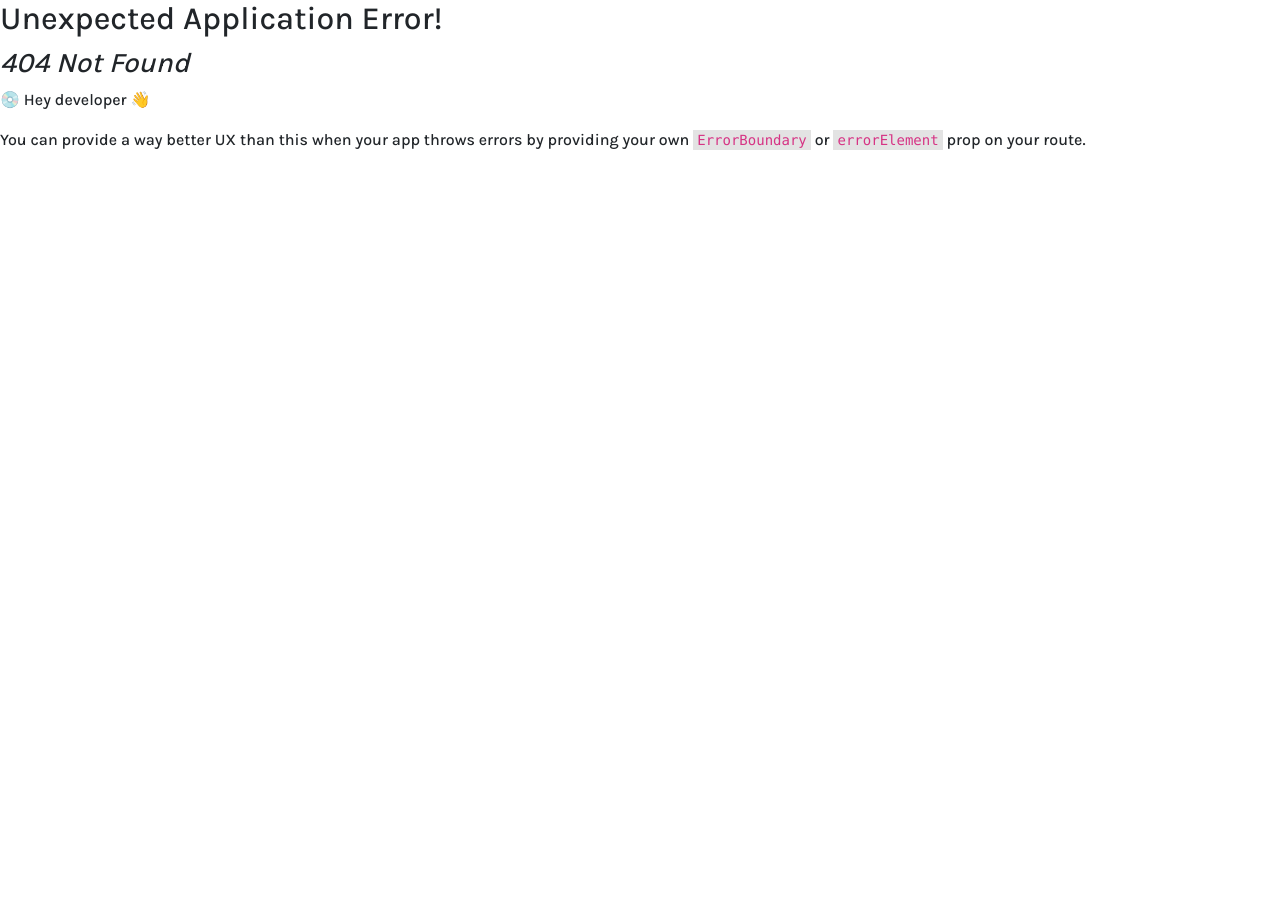
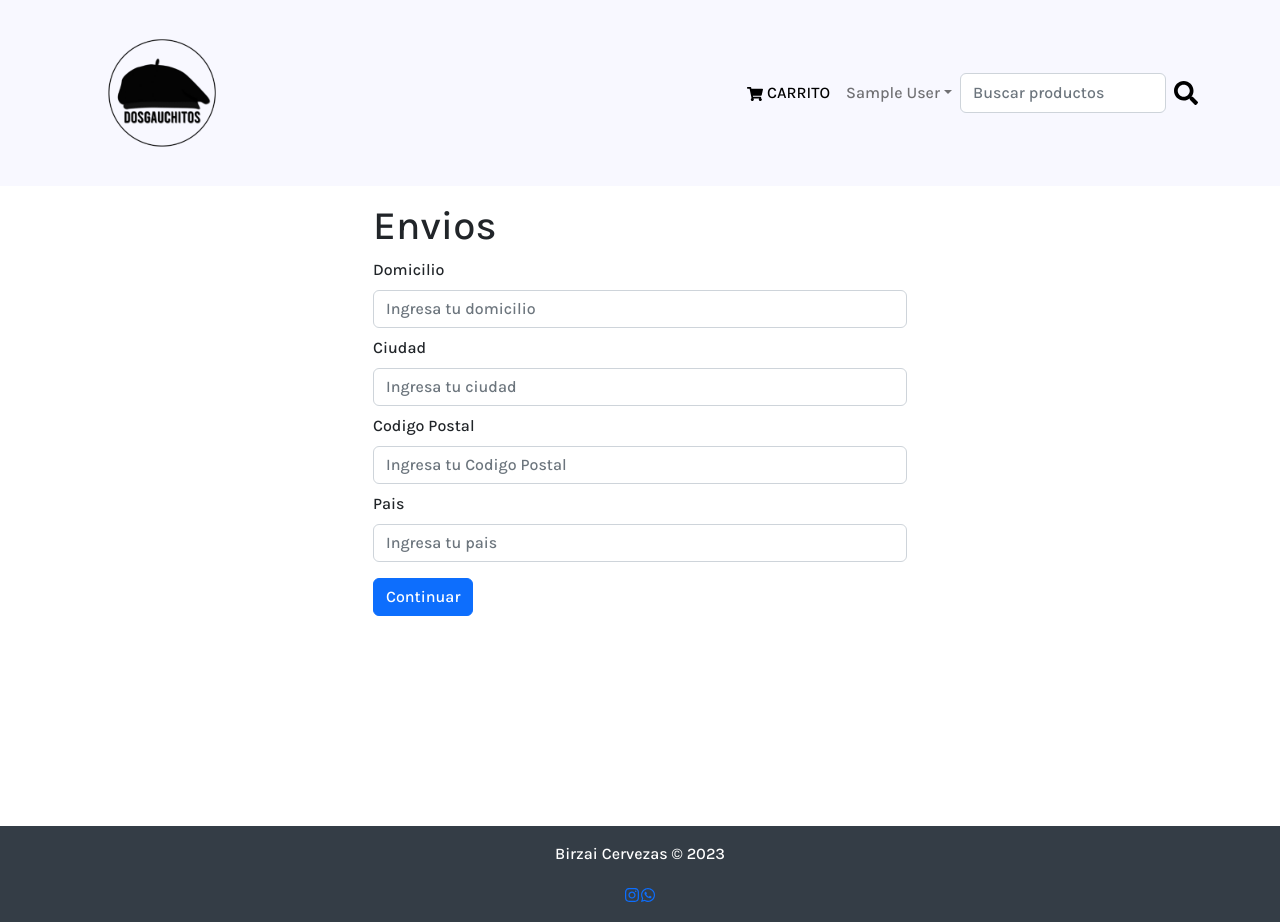
Before and after one commit to jimenezmateo44/Ecommerce-PPS2, a React (Create React App) app in the folder frontend/: page /shipping in a window 1280 px wide. Before the commit this address had no page. Before the commit the page ends 800 px from the top, so only its background shows below. Built offline with nearby package versions, Linux system fonts and the light colour scheme; sample sign-in values are in the browser's storage.

Commit message:
-- register auth improvement --

```diff
--- /dev/null
+++ b/frontend/src/components/PrivateRoute.jsx
@@ -0,0 +1,11 @@
+import { Outlet, Navigate } from 'react-router-dom';
+import { useSelector } from 'react-redux';
+
+
+const PrivateRoute = () => {
+    const { userInfo } = useSelector(state => state.auth)
+
+    return userInfo ? <Outlet /> : <Navigate to="/login" replace />
+}
+
+export default PrivateRoute;
--- a/frontend/src/index.js
+++ b/frontend/src/index.js
@@ -12,11 +12,13 @@ import 'bootstrap/dist/css/bootstrap.min.css';
 import './assets/styles/index.css';
 import App from './App';
 import reportWebVitals from './reportWebVitals';
+import PrivateRoute from './components/PrivateRoute.jsx';
 import HomeScreen from './screens/HomeScreen';
 import ProductScreen from './screens/ProductScreen';
 import CartScreen from './screens/CartScreen.jsx';
 import LoginScreen from './screens/LoginScreen.jsx';
 import RegisterScreen from './screens/RegisterScreen.jsx';
+import ShippingScreen from './screens/ShippingScreen.jsx';
 
 const router = createBrowserRouter(
   createRoutesFromElements(
@@ -26,6 +28,12 @@ const router = createBrowserRouter(
       <Route path="/cart" element={<CartScreen />} />
       <Route path="/login" element={<LoginScreen />} />
       <Route path="/register" element={<RegisterScreen />} />
+
+
+      <Route path='' element={<PrivateRoute />}>
+        <Route path="/shipping" element={<ShippingScreen />} />
+      </Route>
+
 
 
     </Route>
--- a/frontend/src/screens/CartScreen.jsx
+++ b/frontend/src/screens/CartScreen.jsx
@@ -23,7 +23,7 @@ const CartScreen = () => {
     };
 
     const checkoutHandler = () => {
-        navigate('/login?redirect=/envios');
+        navigate('/login?redirect=/shipping');
     }
 
      const keepShoppingHandler = () => {
--- /dev/null
+++ b/frontend/src/screens/ShippingScreen.jsx
@@ -0,0 +1,85 @@
+import { useState } from 'react';
+import { Form, Button } from 'react-bootstrap';
+import { useDispatch, useSelector } from 'react-redux';
+import { useNavigate } from 'react-router-dom';
+import FormContainer from '../components/FormContainer';
+import { saveShippingAddress } from '../slices/cartSlice';
+
+
+const ShippingScreen = () => {
+    const cart = useSelector((state) => state.cart);
+    const { ShippingAddress } = cart;
+
+    const [address, setAddress] = useState(ShippingAddress?.address || '');
+    const [city, setCity] = useState('');
+    const [postalCode, setPostalCode] = useState(ShippingAddress?.postalCode || '');
+    const [country, setCountry] = useState(ShippingAddress?.country || '');
+
+    const navigate = useNavigate();
+    const dispatch = useDispatch();
+
+
+    const submitHandler = (e) => {
+        e.preventDefault();
+        dispatch(saveShippingAddress({ address, city, postalCode, country}));
+        navigate('/payment');
+    }
+
+  return (
+    <FormContainer>
+      <h1>Envios</h1>
+
+      <Form onSubmit={submitHandler}>
+        <Form.Group controlId='address' className='my-2'>
+            <Form.Label>Domicilio</Form.Label>
+            <Form.Control
+                type='text'
+                placeholder='Ingresa tu domicilio'
+                value={address}
+                onChange={(e) => setAddress(e.target.value)}
+            ></Form.Control>
+        </Form.Group>
+
+        <Form.Group controlId='city' className='my-2'>
+            <Form.Label>Ciudad</Form.Label>
+            <Form.Control
+                type='text'
+                placeholder='Ingresa tu ciudad'
+                value={city}
+                onChange={(e) => setCity(e.target.value)}
+            ></Form.Control>
+        </Form.Group>
+
+        <Form.Group controlId='postalCode' className='my-2'>
+            <Form.Label>Codigo Postal</Form.Label>
+            <Form.Control
+                type='text'
+                placeholder='Ingresa tu Codigo Postal'
+                value={postalCode}
+                onChange={(e) => setPostalCode(e.target.value)}
+            ></Form.Control>
+        </Form.Group>
+
+        <Form.Group controlId='country' className='my-2'>
+            <Form.Label>Pais</Form.Label>
+            <Form.Control
+                type='text'
+                placeholder='Ingresa tu pais'
+                value={country}
+                onChange={(e) => setCountry(e.target.value)}
+            ></Form.Control>
+        </Form.Group>
+
+        <Button type='submit' variant='primary' className='my-2'>
+            Continuar
+        </Button>
+
+
+
+      </Form>
+
+    </FormContainer>
+  )
+}
+
+export default ShippingScreen;
--- a/frontend/src/slices/cartSlice.js
+++ b/frontend/src/slices/cartSlice.js
@@ -1,7 +1,9 @@
 import { createSlice } from "@reduxjs/toolkit";
 import { updateCart } from "../utils/cartUtils";
 
-const initialState = localStorage.getItem("cart") ? JSON.parse(localStorage.getItem("cart")) : {cartItems: []};
+const initialState = localStorage.getItem("cart")
+? JSON.parse(localStorage.getItem("cart"))
+: {cartItems: [], shippingAddress: {}, paymentMethod: 'MercadoPago'};
 
 
 const cartSlice = createSlice({
@@ -29,9 +31,13 @@ const cartSlice = createSlice({
 
             return updateCart(state);
         },
+        saveShippingAddress: (state, action) => {
+            state.shippingAddress = action.payload;
+            return updateCart(state);
+        }
     },
 });
 
-export const { addToCart, removeFromCart } = cartSlice.actions;
+export const { addToCart, removeFromCart, saveShippingAddress } = cartSlice.actions;
 
 export default cartSlice.reducer;
```
